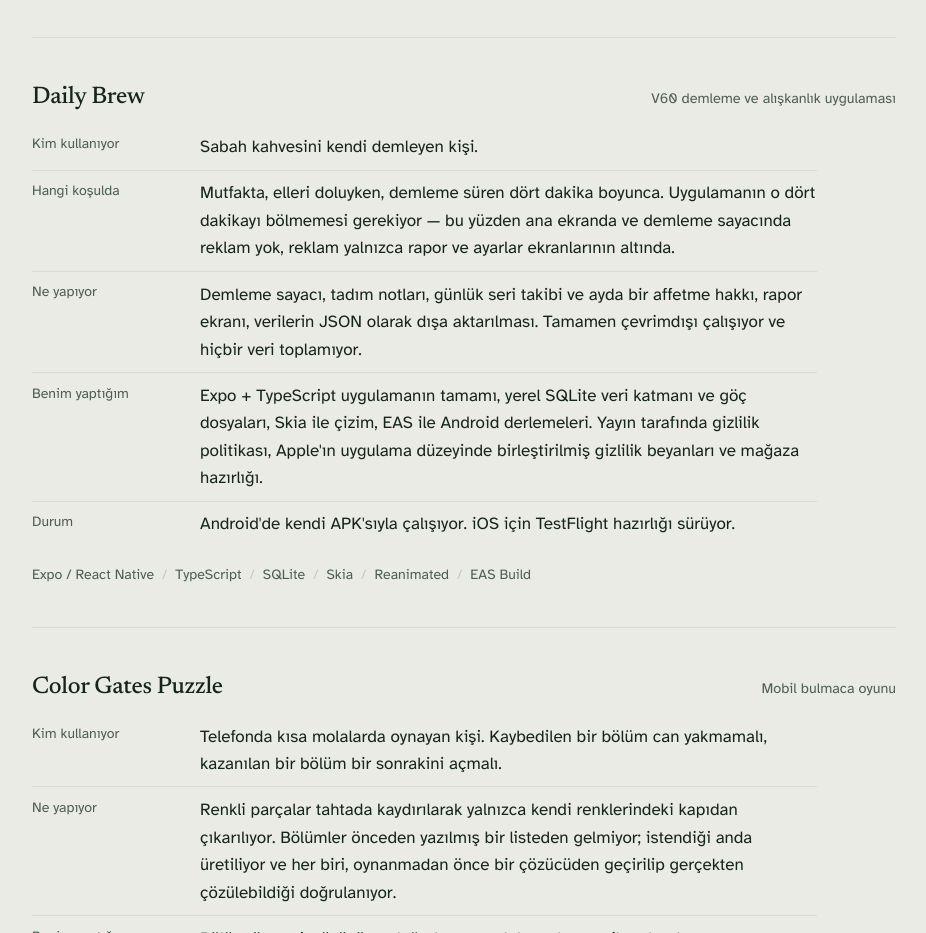
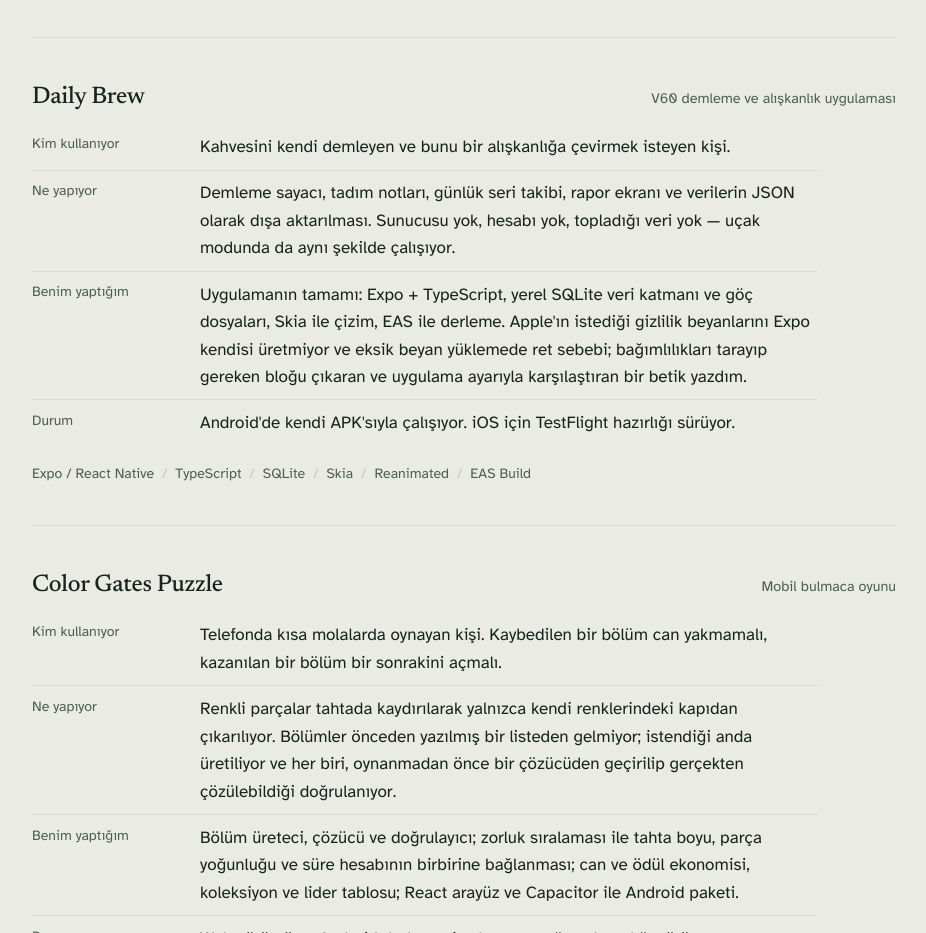
Before and after one commit to aysecetin/aysecetin.github.io, a plain HTML site: page index.html in a window 1280 px wide. Shown: the part 2724-3657 px from the top of the page, without its empty margins (176-1102 px from the left). Drawn offline with Linux system fonts and the light colour scheme.

Commit message:
Daily Brew kaydini teknik oze cevir
Kahve rituelini ve reklam yerlesimini anlatan satirlar cikti; yerine
cevrimdisi calisma ve Apple gizlilik beyanlari icin yazilan betik.

Co-Authored-By: Claude Opus 5 (1M context) <noreply@anthropic.com>

```diff
--- a/index.html
+++ b/index.html
@@ -415,13 +415,11 @@
         </div>
         <dl>
           <dt>Kim kullanıyor</dt>
-          <dd>Sabah kahvesini kendi demleyen kişi.</dd>
-          <dt>Hangi koşulda</dt>
-          <dd>Mutfakta, elleri doluyken, demleme süren dört dakika boyunca. Uygulamanın o dört dakikayı bölmemesi gerekiyor — bu yüzden ana ekranda ve demleme sayacında reklam yok, reklam yalnızca rapor ve ayarlar ekranlarının altında.</dd>
+          <dd>Kahvesini kendi demleyen ve bunu bir alışkanlığa çevirmek isteyen kişi.</dd>
           <dt>Ne yapıyor</dt>
-          <dd>Demleme sayacı, tadım notları, günlük seri takibi ve ayda bir affetme hakkı, rapor ekranı, verilerin JSON olarak dışa aktarılması. Tamamen çevrimdışı çalışıyor ve hiçbir veri toplamıyor.</dd>
+          <dd>Demleme sayacı, tadım notları, günlük seri takibi, rapor ekranı ve verilerin JSON olarak dışa aktarılması. Sunucusu yok, hesabı yok, topladığı veri yok — uçak modunda da aynı şekilde çalışıyor.</dd>
           <dt>Benim yaptığım</dt>
-          <dd>Expo + TypeScript uygulamanın tamamı, yerel SQLite veri katmanı ve göç dosyaları, Skia ile çizim, EAS ile Android derlemeleri. Yayın tarafında gizlilik politikası, Apple'ın uygulama düzeyinde birleştirilmiş gizlilik beyanları ve mağaza hazırlığı.</dd>
+          <dd>Uygulamanın tamamı: Expo + TypeScript, yerel SQLite veri katmanı ve göç dosyaları, Skia ile çizim, EAS ile derleme. Apple'ın istediği gizlilik beyanlarını Expo kendisi üretmiyor ve eksik beyan yüklemede ret sebebi; bağımlılıkları tarayıp gereken bloğu çıkaran ve uygulama ayarıyla karşılaştıran bir betik yazdım.</dd>
           <dt>Durum</dt>
           <dd>Android'de kendi APK'sıyla çalışıyor. iOS için TestFlight hazırlığı sürüyor.</dd>
         </dl>
```
